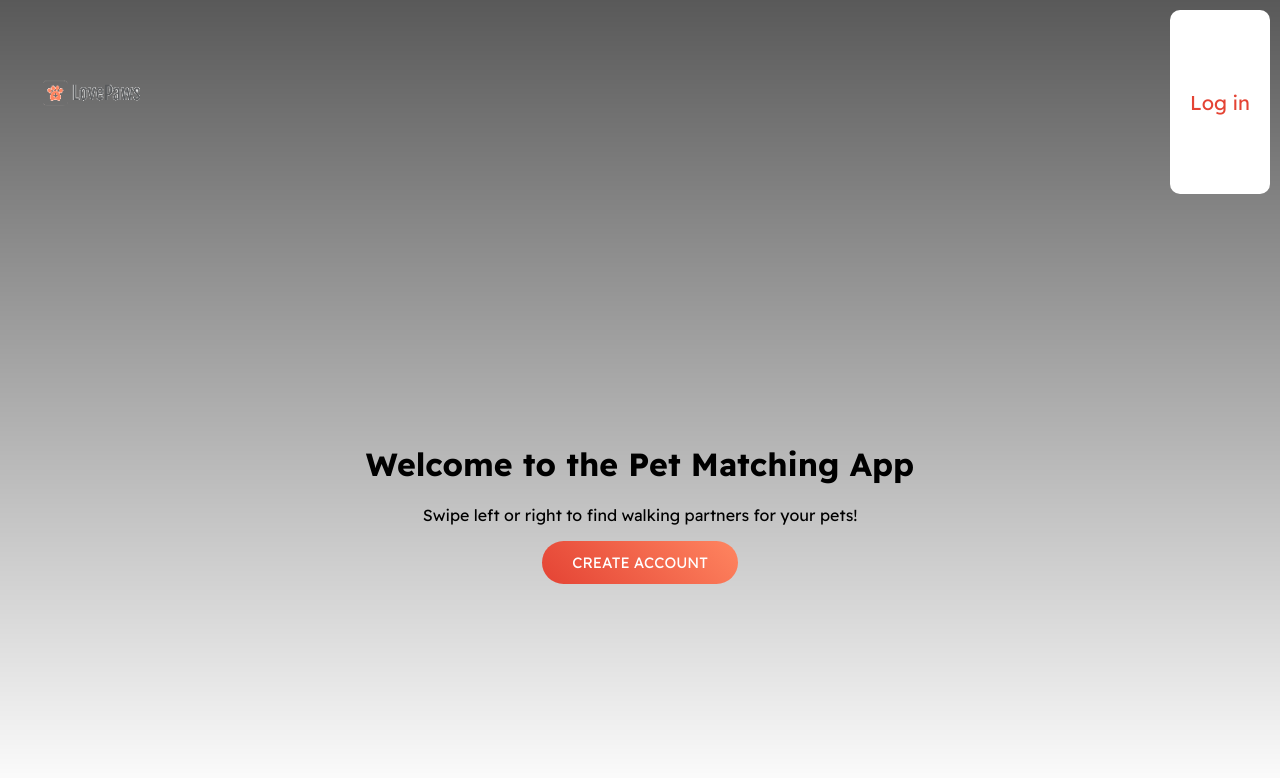
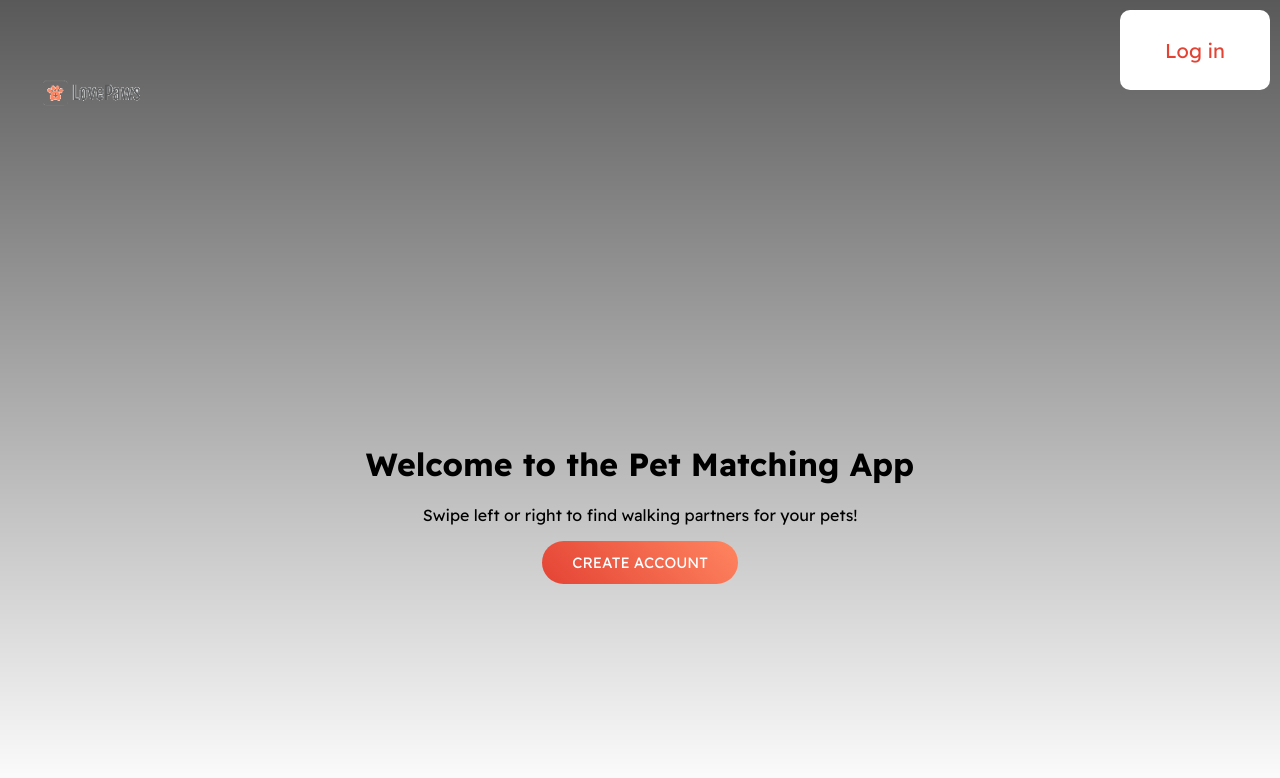
Before and after one commit to georgeromaios/LovePaws, a React (Create React App) app in the folder lovepaws/: page / in a window 1280 px wide. Shown: the top 778 px of the page. Built offline with nearby package versions, Linux system fonts and the light colour scheme.

Commit message:
edit login button

```diff
--- a/lovepaws/src/index.css
+++ b/lovepaws/src/index.css
@@ -67,10 +67,12 @@ nav .nav-button {
     color: rgb(228, 67, 52, 1);
     background-color: rgb(255, 255, 255);
     font-size: 20px;
-    padding: 10px 20px;
+    /* padding: 10px 20px; */
     border-radius: 10px;
     border: none;
     margin: 10px;
+    width: 150px;
+    height: 80px;
 }
 
 nav .nav-button:disabled {
```
